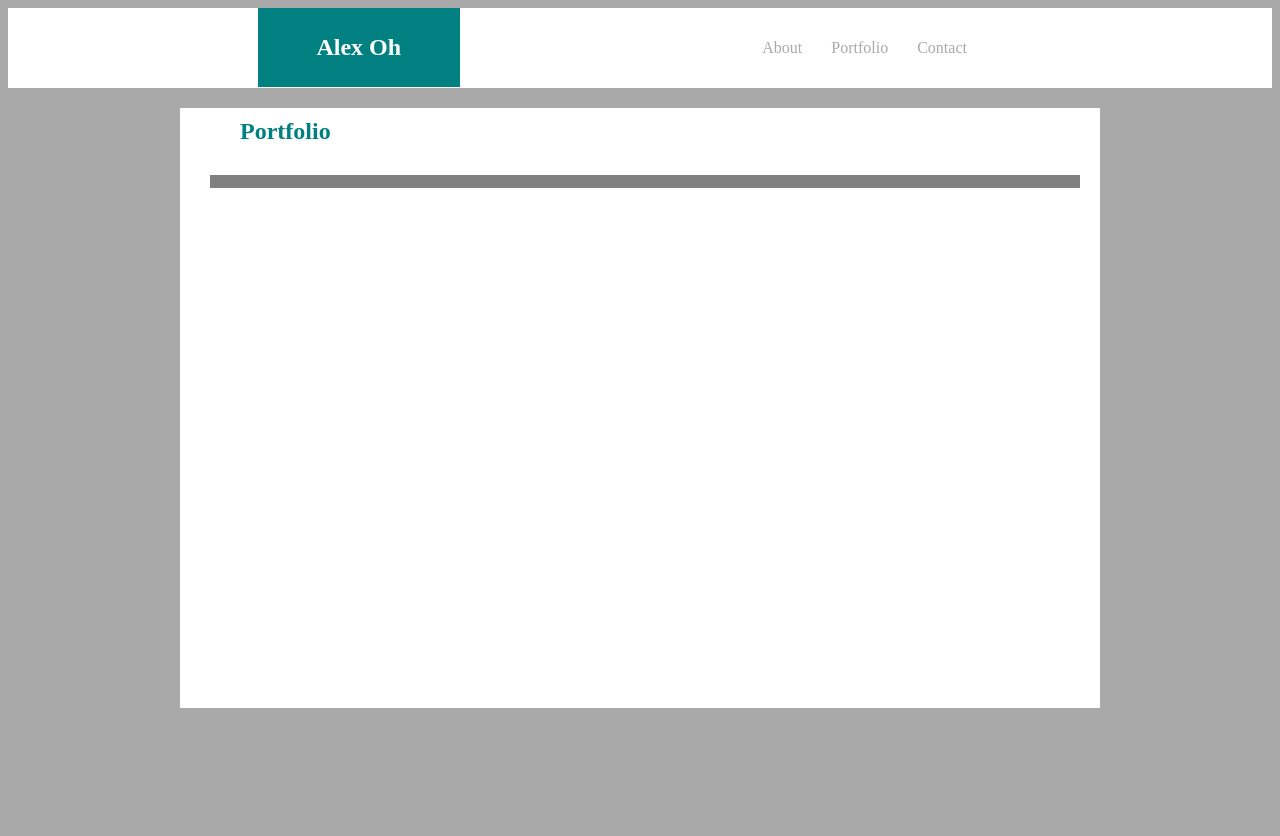
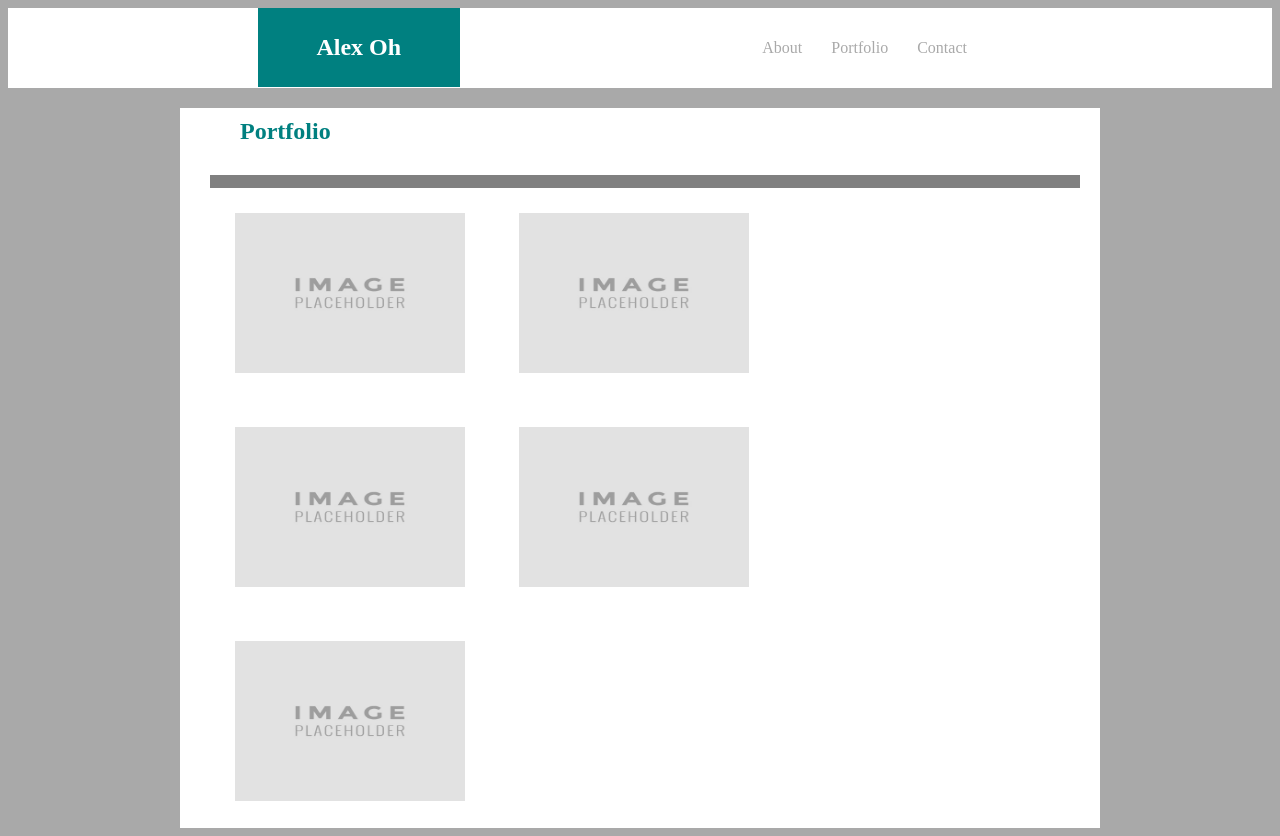
Before and after one commit to bendory1995/Basic-Portfolio, a plain HTML site: page portfolio.html in a window 1280 px wide. Before the commit the page ends 800 px from the top, so only its background shows below. Drawn offline with Linux system fonts and the light colour scheme.

Commit message:
Added boxes on the portfolio page and aligned them image placeholders for portfolios for now.#

```diff
--- a/assets/css/style.css
+++ b/assets/css/style.css
@@ -29,7 +29,7 @@ body{
 }
 #aboutme{
     width: 920px;
-    height: 600px;
+    height: 720px;
     margin: 0 auto;
     background: white;
 }
@@ -73,3 +73,21 @@ p2{
 form{
     line-height: 25px;
 }
+
+#smallerBox{
+width: 600px;
+height: 600px;
+float:left;
+}
+.portfolio{
+    width: 300px;
+    height: 150px;
+}
+.tag{
+    width:300px;
+    height: 30px;
+}
+
+h3{
+    height: 20px;
+}
--- a/portfolio.html
+++ b/portfolio.html
@@ -30,9 +30,30 @@
         <div id="box">
             <h2>Portfolio</h2>
             <div id="divider">
-
             </div>
-
+            <!-- This div is for the portfolios-->
+            <div id="smallerBox">
+                <class id= "portfolio">
+                    <img src="../Basic-Portfolio/assets/images/placeholder1.jpg" width="230" height="160"
+                        alt="portfolioPic">
+                </class>
+                <class id="portfolio">
+                    <img src="../Basic-Portfolio/assets/images/placeholder2.jpg" width="230" height="160"
+                        alt="portfolioPic">
+                </class>
+                <class id="portfolio">
+                    <img src="../Basic-Portfolio/assets/images/placeholder3.jpg" width="230" height="160"
+                        alt="portfolioPic">
+                </class>
+                <class id="portfolio">
+                    <img src="../Basic-Portfolio/assets/images/placeholder4.jpg" width="230" height="160"
+                        alt="portfolioPic">
+                </class>
+                <class id="portfolio">
+                    <img src="../Basic-Portfolio/assets/images/placeholder5.jpg" width="230" height="160"
+                        alt="portfolioPic">
+                </class>
+            </div>
         </div>
 
     </div>
```
Also changed, not shown: index.html (+12 -25 lines).
